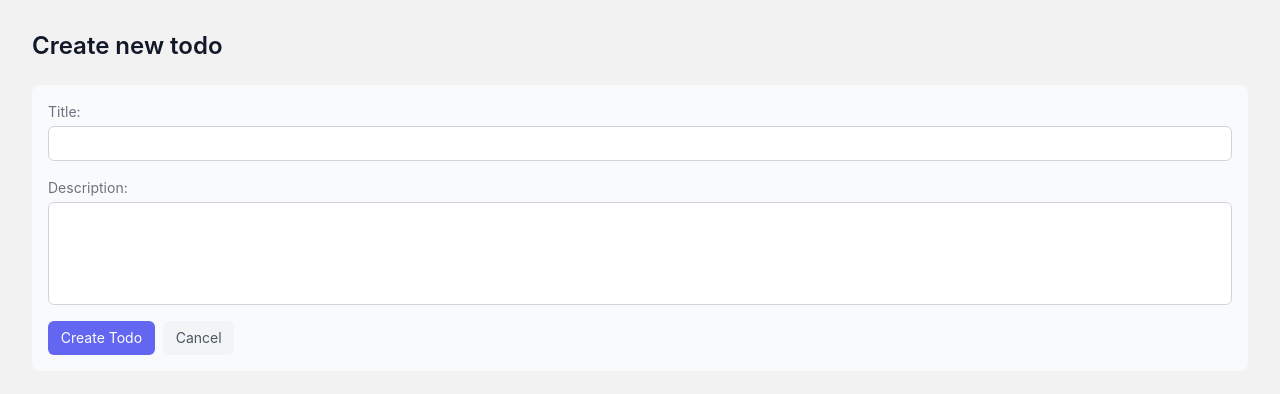
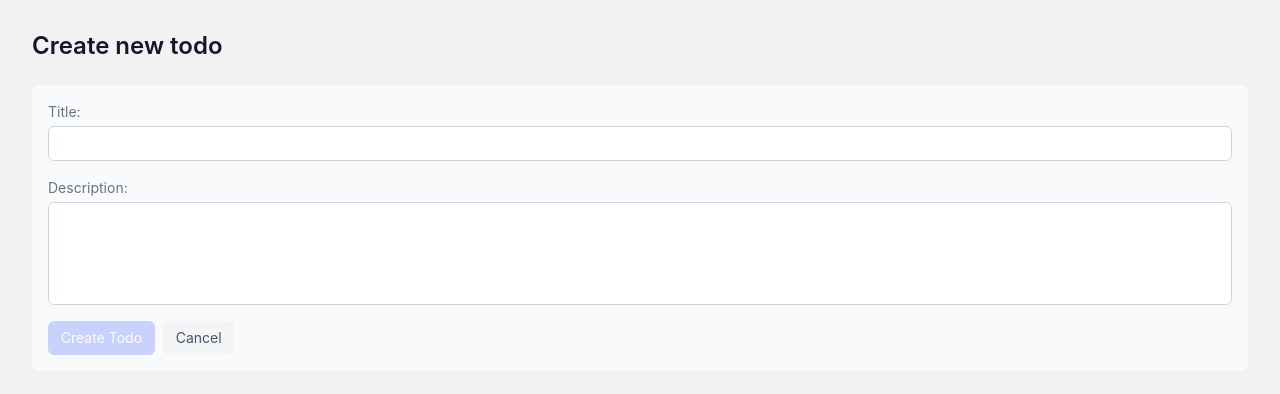
Before and after one commit to deemsk/todo-angular, an Angular app: page /todos/create in a window 1280 px wide. Shown: the top 394 px of the page. Built offline with nearby package versions, Linux system fonts and the light colour scheme.

Commit message:
Add styles for buttons disabled state

```diff
--- a/src/styles.scss
+++ b/src/styles.scss
@@ -114,8 +114,17 @@ strong {
     font: inherit;
     cursor: pointer;
     background-color: transparent;
-    transition: background-color, border-color, color 0.2s ease;
+    transition:
+        background-color 0.2s ease,
+        border-color 0.2s ease,
+        color 0.2s ease;
     text-align: center;
+
+    &:disabled,
+    &[disabled] {
+        cursor: default;
+        opacity: 0.6;
+    }
 
     /* Type modifiers */
     &_type_action {
@@ -124,6 +133,12 @@ strong {
 
         &:hover {
             background-color: #4f46e5;
+        }
+
+        &:disabled,
+        &[disabled] {
+            background-color: #aab7ff;
+            color: #ffffff;
         }
     }
     &_type_danger {
@@ -134,6 +149,12 @@ strong {
             border-color: #ae423f;
             color: #ae423f;
         }
+
+        &:disabled,
+        &[disabled] {
+            border-color: #f5b5b3;
+            color: #f5b5b3;
+        }
     }
     &_type_cancel {
         background-color: #f3f4f6;
@@ -141,6 +162,12 @@ strong {
 
         &:hover {
             background-color: #e5e7eb;
+        }
+
+        &:disabled,
+        &[disabled] {
+            background-color: #f9fafb;
+            color: #9ca3af;
         }
     }
 
```
